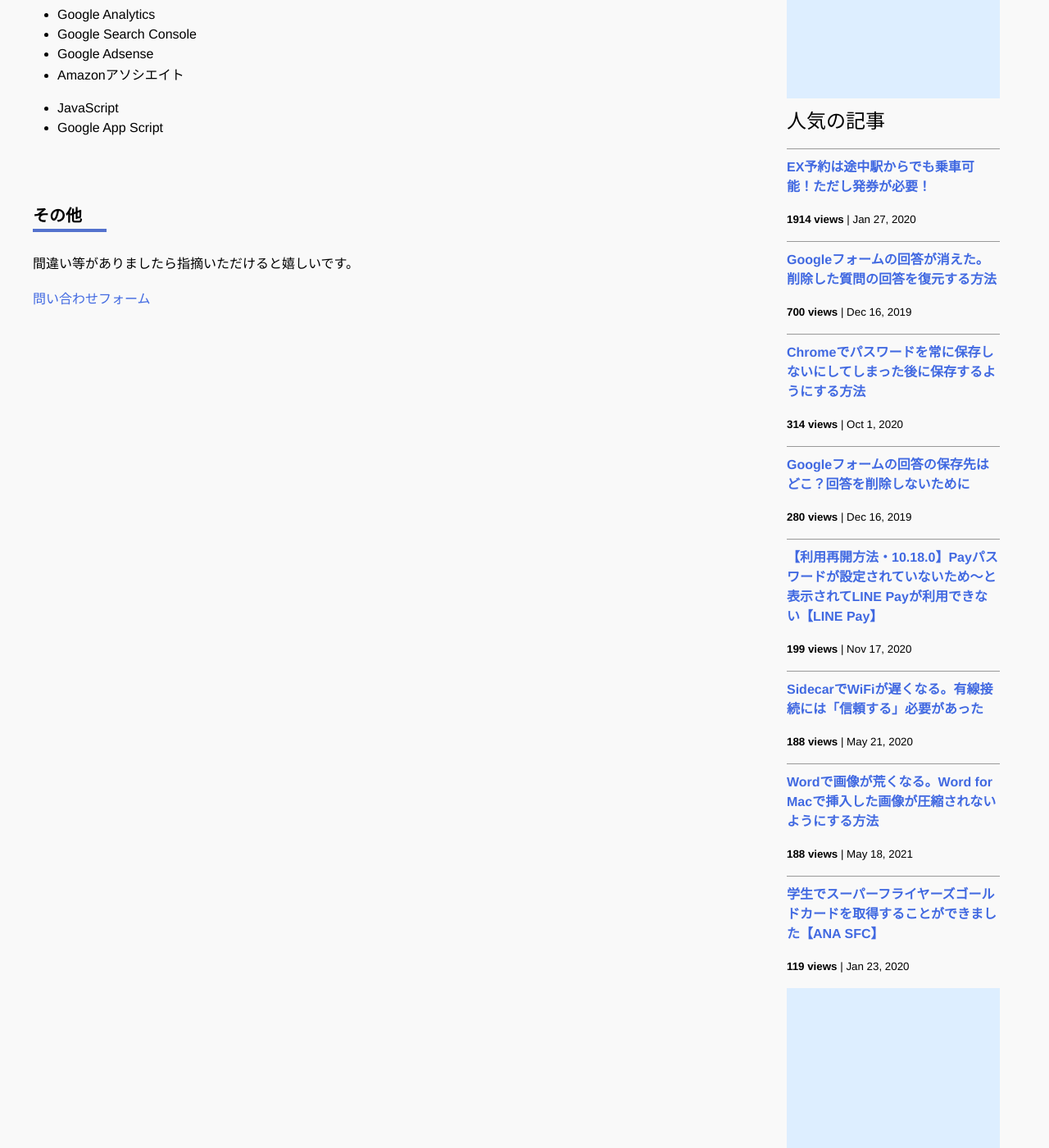
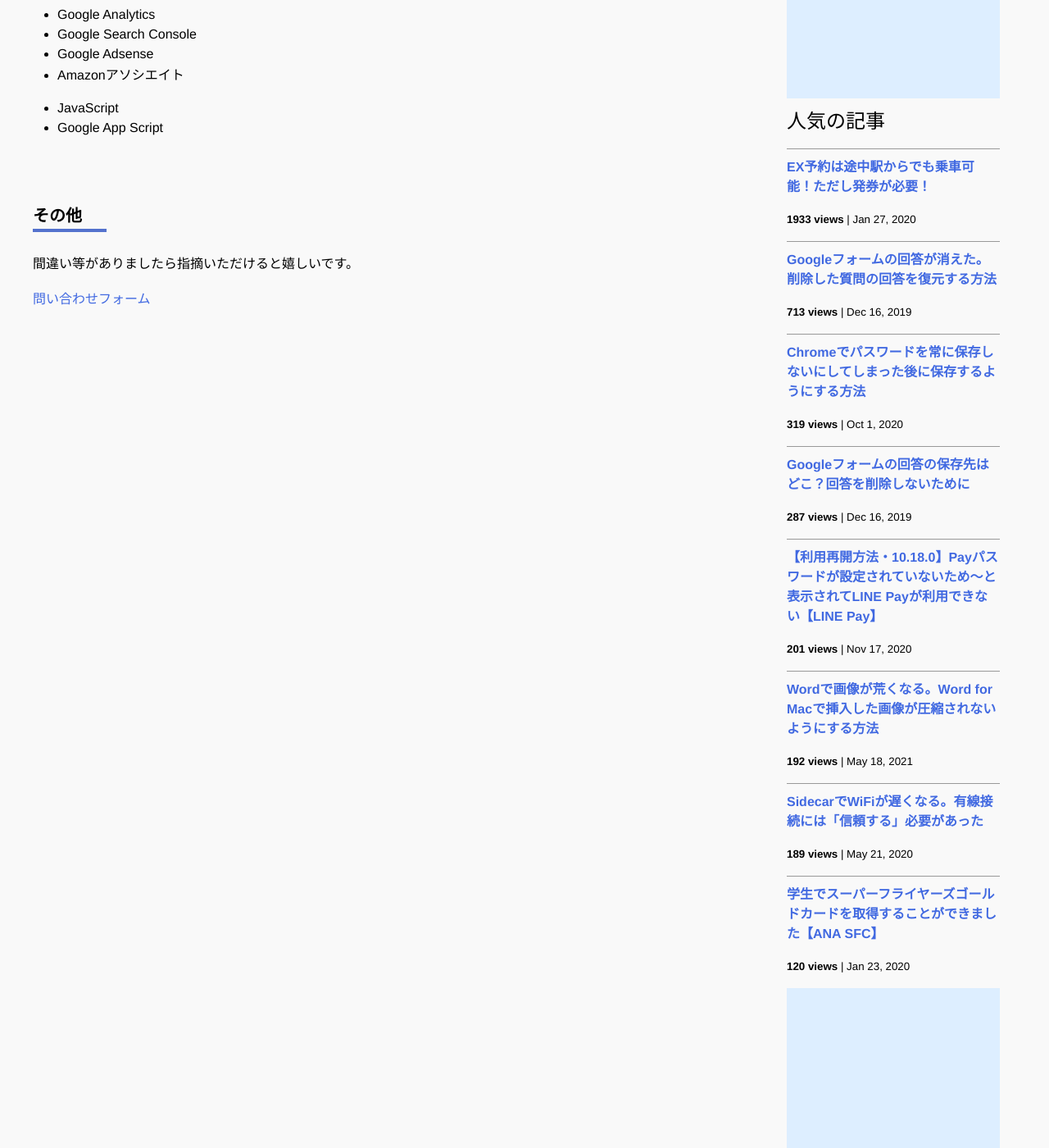
Before and after one commit to iwanaminami/shoyaiwaname, a Jekyll site: the page built from about.markdown, in a window 1280 px wide and 1400 px high, scrolled down 693 px. Shown: the whole window at 82% size. Built offline with Jekyll 4.4.1, drawn with Linux system fonts in a browser that asks for light colours; nearby versions of some CDN libraries; comment, search, counter and statistics services are not loaded.

Commit message:
a new commit message

```diff
--- a/_data/popularposts.yml
+++ b/_data/popularposts.yml
@@ -1,17 +1,17 @@
 side:
-  - view: 1914
+  - view: 1933
     url: /2020/01/27/ex-rideontheway.html
-  - view: 700
+  - view: 713
     url: /2019/12/16/restore-googleform.html
-  - view: 314
+  - view: 319
     url: /2020/10/01/googlepassword.html
-  - view: 280
+  - view: 287
     url: /2019/12/16/googleform-answers.html
-  - view: 199
+  - view: 201
     url: /2020/11/17/linepay.html
-  - view: 188
+  - view: 192
+    url: /2021/05/18/image-compression-word.html
+  - view: 189
     url: /2020/05/21/sidecar-via-cable.html
-  - view: 188
-    url: /2021/05/18/image-compression-word.html
-  - view: 119
+  - view: 120
     url: /2020/01/23/sfcgold.html
```
